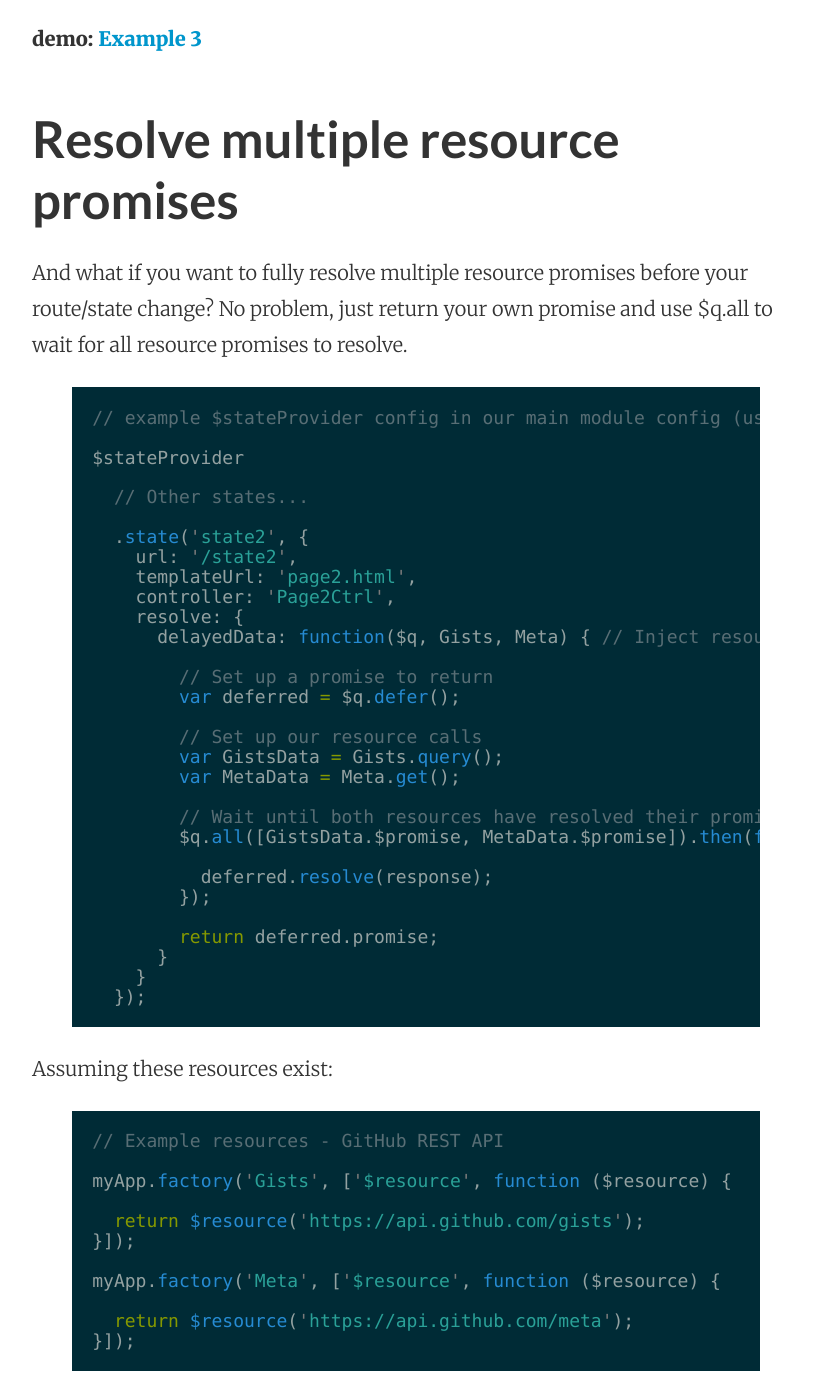
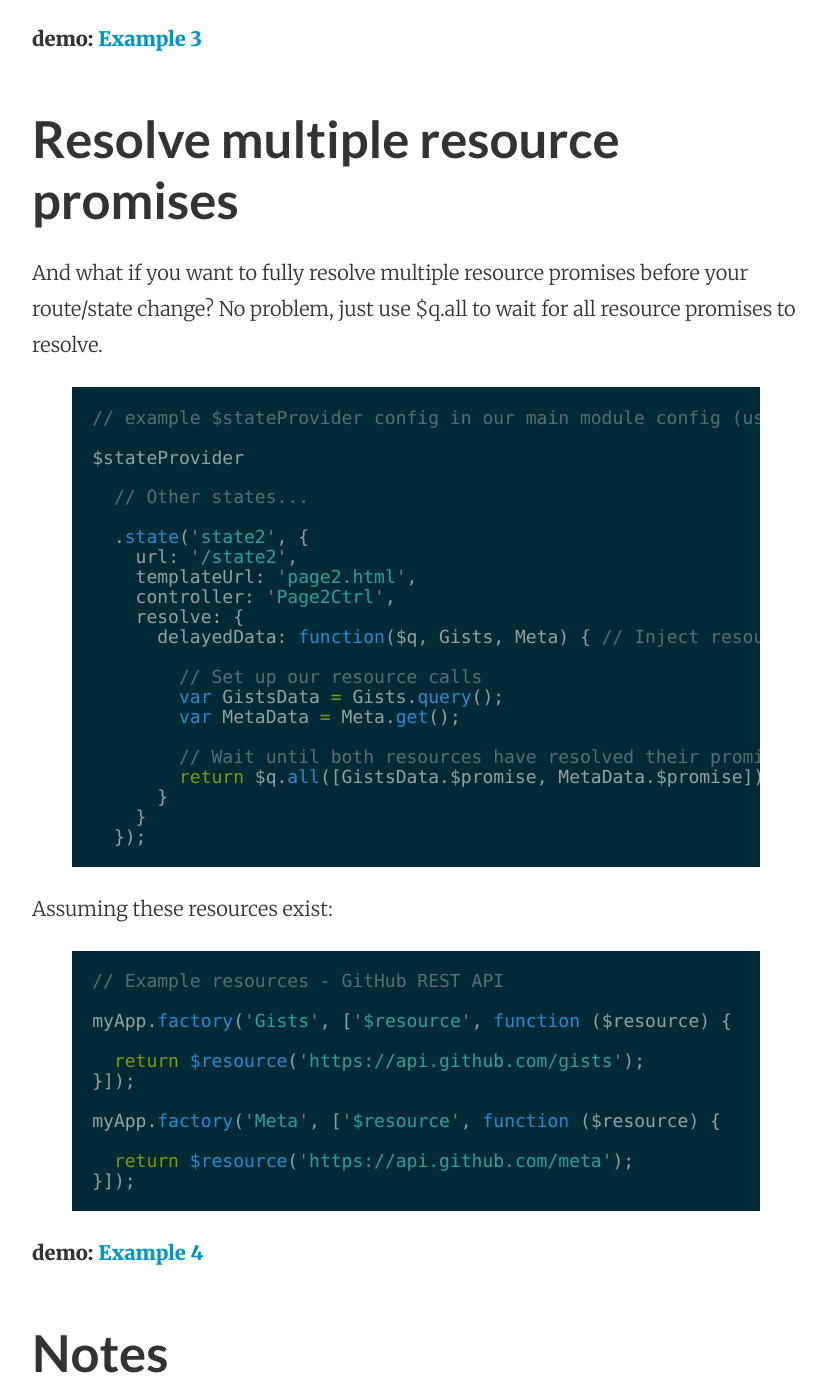
Before and after one commit to ppuleo/ppuleo.github.io, a Jekyll site: the page built from _posts/2013-11-13-angularjs-timing-multiple-resource-resolves-ngroute-and-ui-router.md, in a window 1280 px wide and 1400 px high, scrolled down 4555 px. Shown: the whole window, without its empty margins (224-1050 px from the left). Built offline with Jekyll 4.4.1, drawn with Linux system fonts in a browser that asks for light colours; nearby versions of some CDN libraries; comment, search, counter and statistics services are not loaded.

Commit message:
Code block fixes and $q.all return simplification

```diff
--- a/_posts/2013-11-13-angularjs-timing-multiple-resource-resolves-ngroute-and-ui-router.md
+++ b/_posts/2013-11-13-angularjs-timing-multiple-resource-resolves-ngroute-and-ui-router.md
@@ -125,7 +125,7 @@ myApp.factory('Gists', ['$resource', function ($resource) {
 
 <p><strong>demo:&nbsp;<a href="http://embed.plnkr.co/GudLBQP0INk6CVF04gWr/preview" target="_blank">Example 3</a></strong></p>
 <h2>Resolve multiple resource promises</h2>
-<p>And what if you want to fully resolve multiple resource promises before your route/state change? No problem, just return your own promise and use $q.all to wait for all resource promises to resolve.</p>
+<p>And what if you want to fully resolve multiple resource promises before your route/state change? No problem, just use $q.all to wait for all resource promises to resolve.</p>
 {% highlight javascript %}
 // example $stateProvider config in our main module config (using ui-router)
 
@@ -140,20 +140,12 @@ $stateProvider
     resolve: {
       delayedData: function($q, Gists, Meta) { // Inject resources named 'Gists' and 'Meta'
 
-        // Set up a promise to return
-        var deferred = $q.defer();
-
         // Set up our resource calls
         var GistsData = Gists.query();
         var MetaData = Meta.get();
 
-        // Wait until both resources have resolved their promises, then resolve this promise
-        $q.all([GistsData.$promise, MetaData.$promise]).then(function(response) {
-
-          deferred.resolve(response);
-        });
-
-        return deferred.promise;
+        // Wait until both resources have resolved their promises, then return this promise
+        return $q.all([GistsData.$promise, MetaData.$promise]);
       }
     }
   });
```
Also changed, not shown: _posts/2012-03-08-obtaining-visitor-location-html5-geolocation-api.md (+7 -7 lines), _posts/2012-09-07-lightweight-caching-proxy.md (+4 -4 lines).
